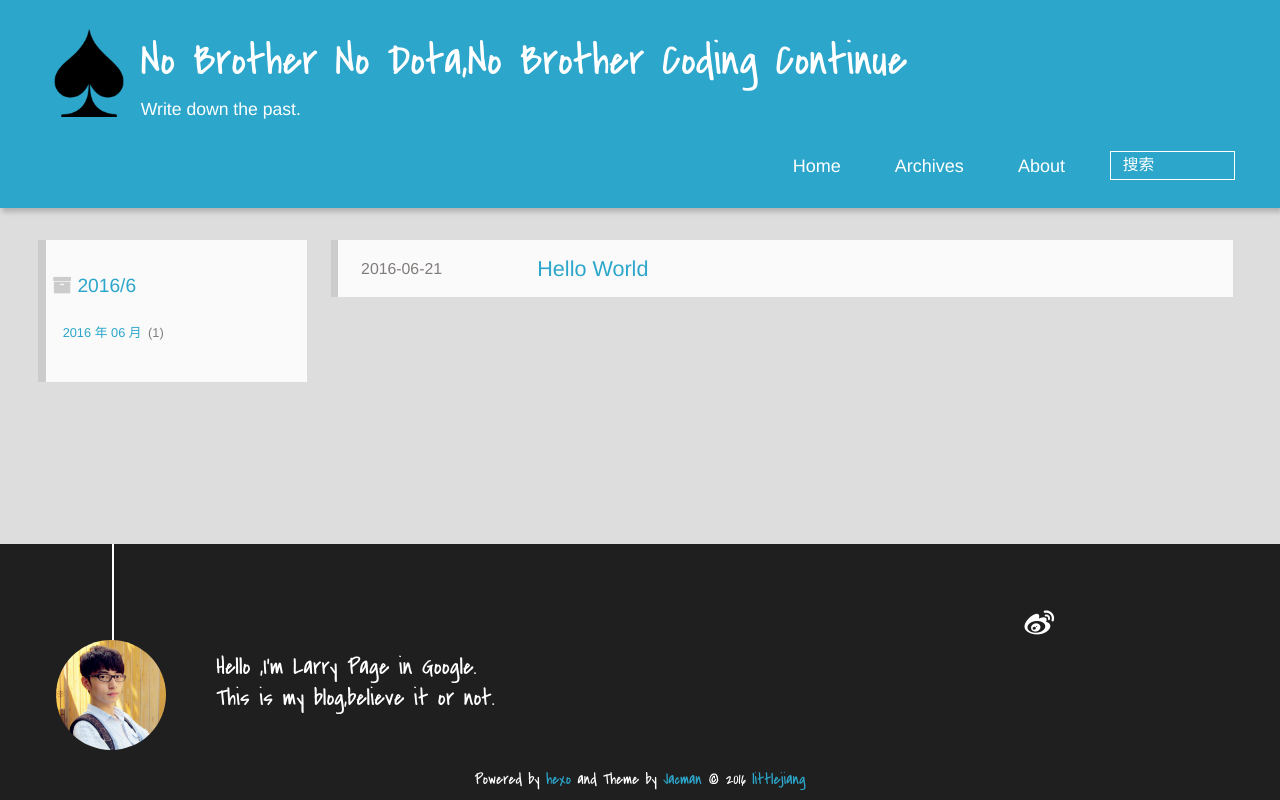
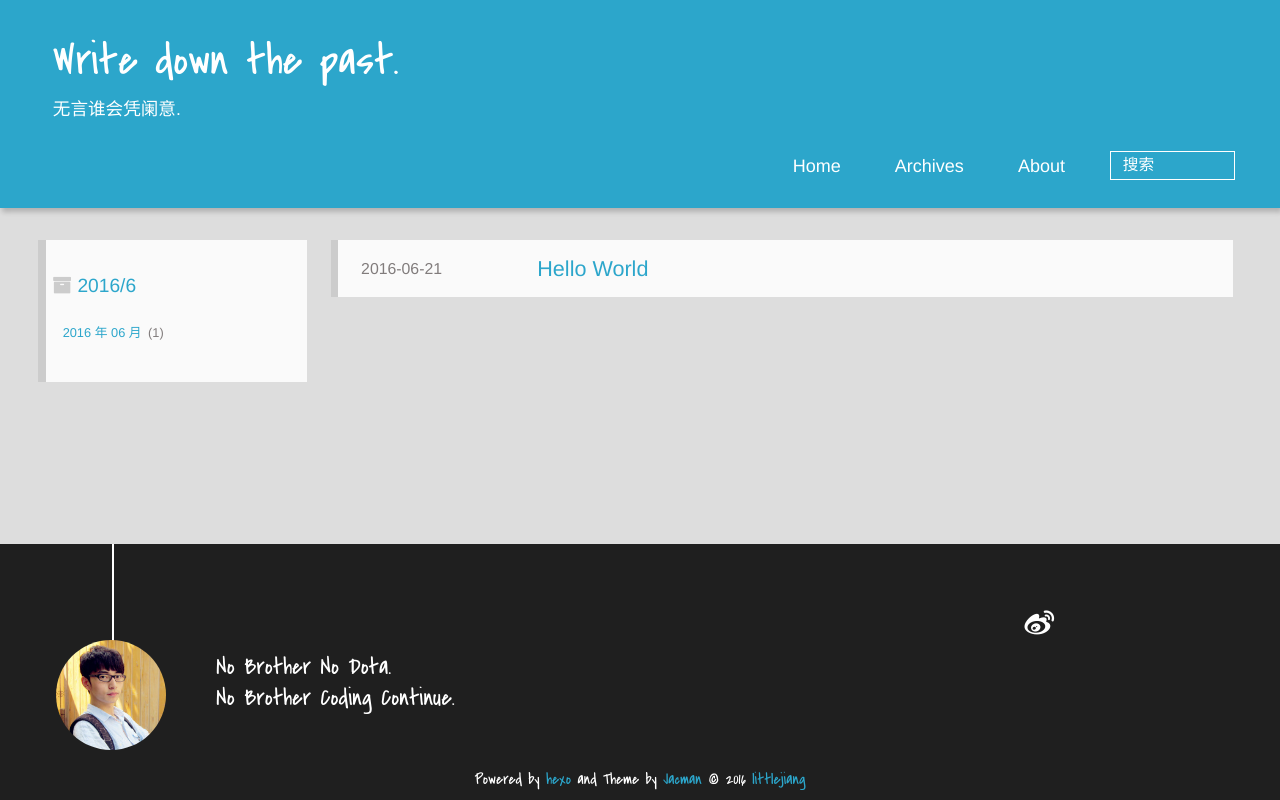
Before and after one commit to littlejiang/littlejiang.github.io, a plain HTML site: page archives/2016/06/index.html in a window 1280 px wide. Drawn offline with Linux system fonts and the light colour scheme; a script that the page names is missing.

Commit message:
Site updated: 2016-06-21 18:40:05

```diff
--- a/archives/2016/06/index.html
+++ b/archives/2016/06/index.html
@@ -4,7 +4,7 @@
 <head>
   <meta charset="UTF-8">
 
-    <title>归档: 2016/6 | No Brother No Dota,No Brother Coding Continue</title>
+    <title>归档: 2016/6 | Write down the past.</title>
     <meta name="viewport" content="width=device-width, initial-scale=1,user-scalable=no">
 
     <meta name="author" content="littlejiang">
@@ -13,16 +13,16 @@
 
     <meta name="description" content="学习积累 人生感悟">
 <meta property="og:type" content="website">
-<meta property="og:title" content="No Brother No Dota,No Brother Coding Continue">
+<meta property="og:title" content="Write down the past.">
 <meta property="og:url" content="http://littlejiang.github.io/archives/2016/06/index.html">
-<meta property="og:site_name" content="No Brother No Dota,No Brother Coding Continue">
+<meta property="og:site_name" content="Write down the past.">
 <meta property="og:description" content="学习积累 人生感悟">
 <meta name="twitter:card" content="summary">
-<meta name="twitter:title" content="No Brother No Dota,No Brother Coding Continue">
+<meta name="twitter:title" content="Write down the past.">
 <meta name="twitter:description" content="学习积累 人生感悟">
 
 
-    <link rel="alternative" href="/atom.xml" title="No Brother No Dota,No Brother Coding Continue" type="application/atom+xml">
+    <link rel="alternative" href="/atom.xml" title="Write down the past." type="application/atom+xml">
 
 
     <link rel="icon" href="/img/favicon.ico">
@@ -39,13 +39,9 @@
 
 <div>
 
-			<div id="imglogo">
-				<a href="/"><img src="/img/logo.png" alt="No Brother No Dota,No Brother Coding Continue" title="No Brother No Dota,No Brother Coding Continue"/></a>
-			</div>
-
 			<div id="textlogo">
-				<h1 class="site-name"><a href="/" title="No Brother No Dota,No Brother Coding Continue">No Brother No Dota,No Brother Coding Continue</a></h1>
-				<h2 class="blog-motto">Write down the past.</h2>
+				<h1 class="site-name"><a href="/" title="Write down the past.">Write down the past.</a></h1>
+				<h2 class="blog-motto">无言谁会凭阑意.</h2>
 			</div>
 			<div class="navbar"><a class="navbutton navmobile" href="#" title="菜单">
 			</a></div>
@@ -113,8 +109,8 @@
 
 
 	<section class="info">
-		<p> Hello ,I&#39;m Larry Page in Google. <br/>
-			This is my blog,believe it or not.</p>
+		<p> No Brother No Dota. <br/>
+			No Brother Coding Continue.</p>
 	</section>
 
 	<div class="social-font" class="clearfix">
--- a/index.html
+++ b/index.html
@@ -4,7 +4,7 @@
 <head>
   <meta charset="UTF-8">
 
-    <title>No Brother No Dota,No Brother Coding Continue</title>
+    <title>Write down the past.</title>
     <meta name="viewport" content="width=device-width, initial-scale=1,user-scalable=no">
 
     <meta name="author" content="littlejiang">
@@ -13,16 +13,16 @@
 
     <meta name="description" content="学习积累 人生感悟">
 <meta property="og:type" content="website">
-<meta property="og:title" content="No Brother No Dota,No Brother Coding Continue">
+<meta property="og:title" content="Write down the past.">
 <meta property="og:url" content="http://littlejiang.github.io/index.html">
-<meta property="og:site_name" content="No Brother No Dota,No Brother Coding Continue">
+<meta property="og:site_name" content="Write down the past.">
 <meta property="og:description" content="学习积累 人生感悟">
 <meta name="twitter:card" content="summary">
-<meta name="twitter:title" content="No Brother No Dota,No Brother Coding Continue">
+<meta name="twitter:title" content="Write down the past.">
 <meta name="twitter:description" content="学习积累 人生感悟">
 
 
-    <link rel="alternative" href="/atom.xml" title="No Brother No Dota,No Brother Coding Continue" type="application/atom+xml">
+    <link rel="alternative" href="/atom.xml" title="Write down the past." type="application/atom+xml">
 
 
     <link rel="icon" href="/img/favicon.ico">
@@ -39,13 +39,9 @@
 
 <div>
 
-			<div id="imglogo">
-				<a href="/"><img src="/img/logo.png" alt="No Brother No Dota,No Brother Coding Continue" title="No Brother No Dota,No Brother Coding Continue"/></a>
-			</div>
-
 			<div id="textlogo">
-				<h1 class="site-name"><a href="/" title="No Brother No Dota,No Brother Coding Continue">No Brother No Dota,No Brother Coding Continue</a></h1>
-				<h2 class="blog-motto">Write down the past.</h2>
+				<h1 class="site-name"><a href="/" title="Write down the past.">Write down the past.</a></h1>
+				<h2 class="blog-motto">无言谁会凭阑意.</h2>
 			</div>
 			<div class="navbar"><a class="navbutton navmobile" href="#" title="菜单">
 			</a></div>
@@ -192,8 +188,8 @@
 
 
 	<section class="info">
-		<p> Hello ,I&#39;m Larry Page in Google. <br/>
-			This is my blog,believe it or not.</p>
+		<p> No Brother No Dota. <br/>
+			No Brother Coding Continue.</p>
 	</section>
 
 	<div class="social-font" class="clearfix">
```
Also changed, not shown: 2016/06/21/hello-world/index.html (+8 -12 lines), archives/2016/index.html (+9 -13 lines), archives/index.html (+9 -13 lines).
